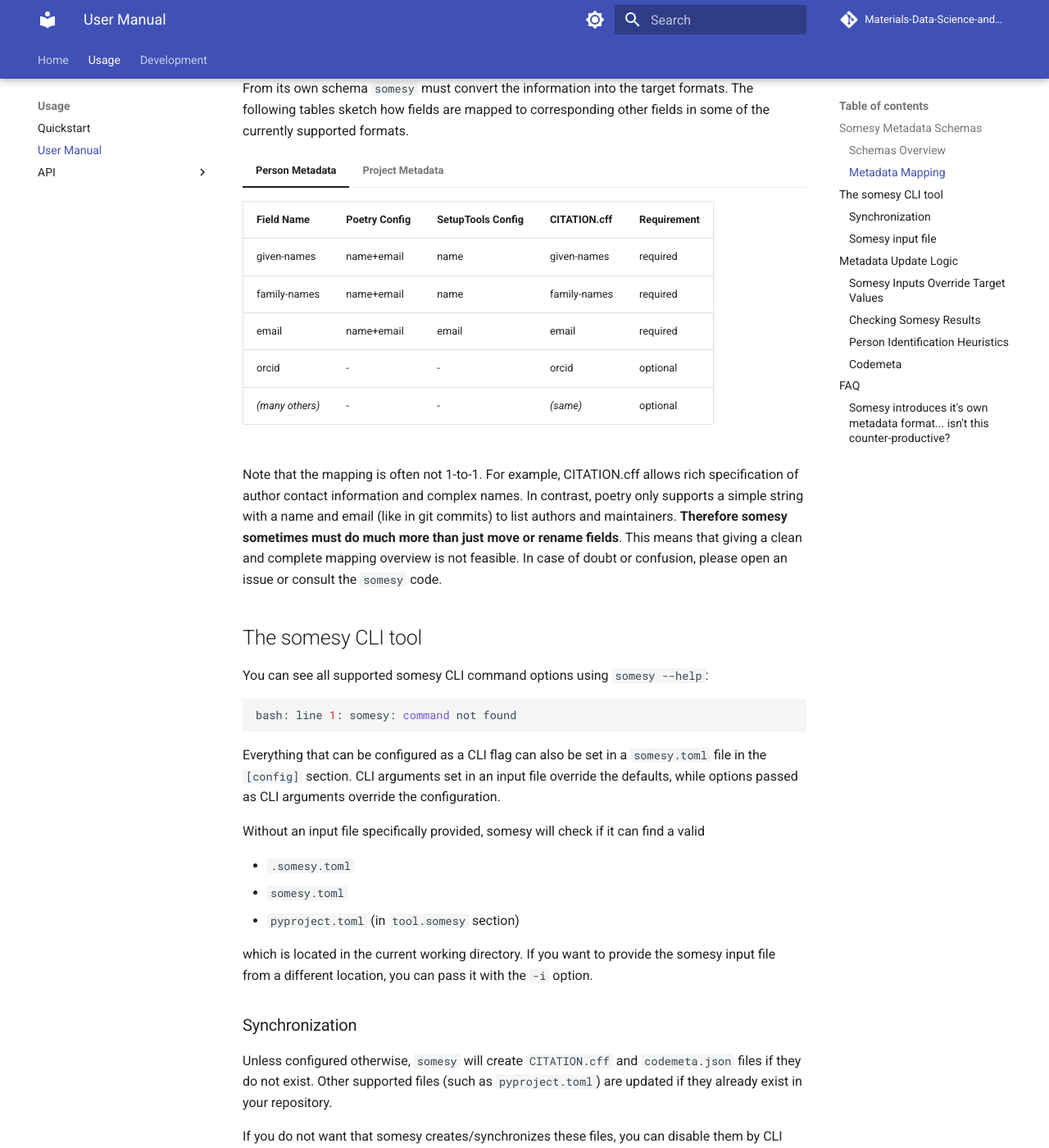
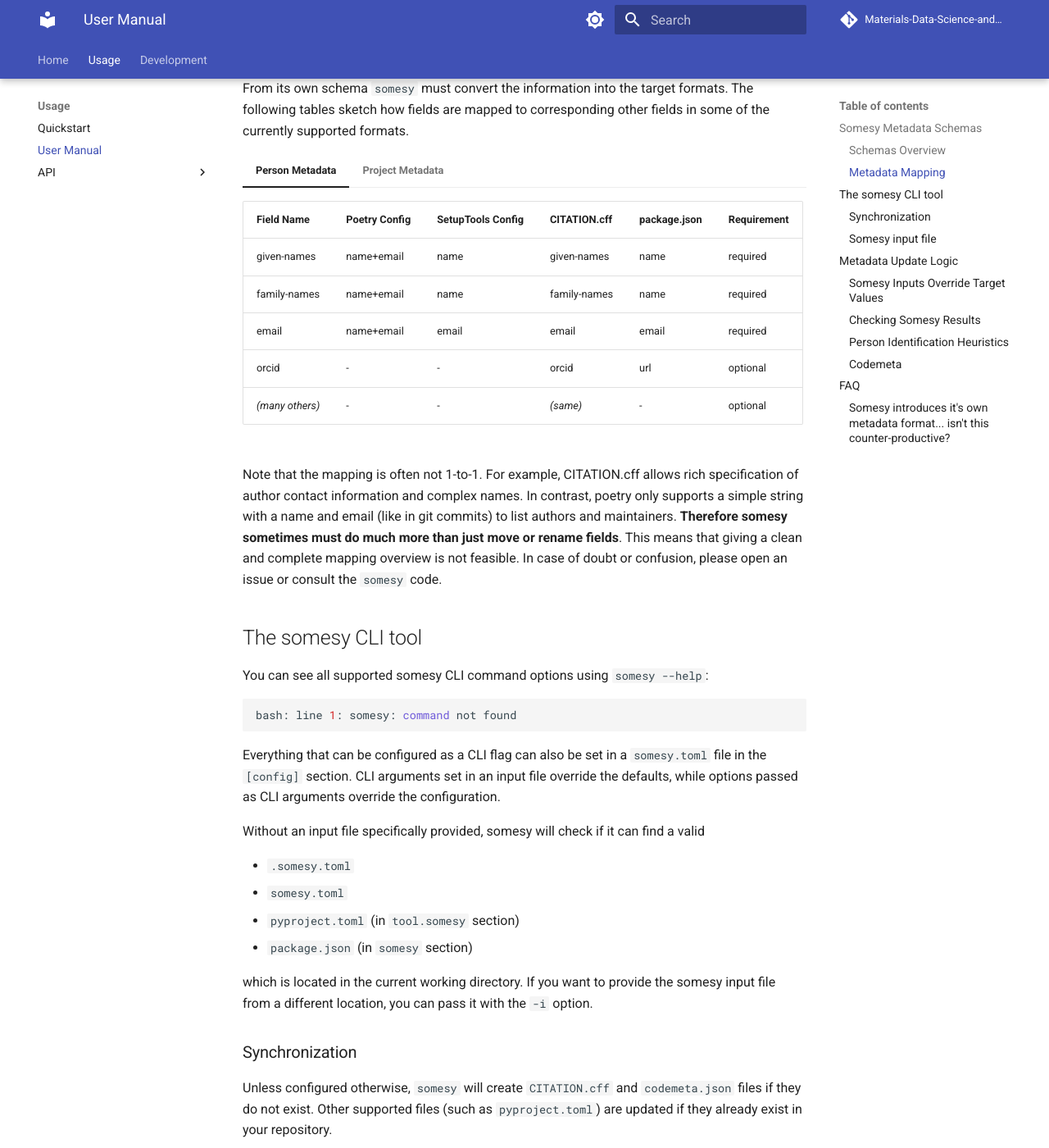
Before and after one commit to Materials-Data-Science-and-Informatics/somesy, an MkDocs documentation site: the page built from docs/manual.md, in a window 1280 px wide and 1400 px high, scrolled down 1701 px. Shown: the whole window at 82% size. Built offline with MkDocs 1.6.1 and Material for MkDocs 9.7.7, drawn with Linux system fonts in a browser that asks for light colours; comment, search, counter and statistics services are not loaded; the version menu is left out.

Commit message:
add package.json info to metadata tables

```diff
--- a/docs/manual.md
+++ b/docs/manual.md
@@ -110,28 +110,29 @@
 some of the currently supported formats.
 
 === "Person Metadata"
-    | Field Name       | Poetry Config | SetupTools Config | CITATION.cff    | Requirement |
-    | ---------------- | ------------- | ----------------- | --------------- | ----------- |
-    | given-names      | name+email    | name              | given-names     | required    |
-    | family-names     | name+email    | name              | family-names    | required    |
-    | email            | name+email    | email             | email           | required    |
-    | orcid            | -             | -                 | orcid           | optional    |
-    | *(many others)*  | -             | -                 | *(same)*        | optional    |
+    | Field Name       | Poetry Config | SetupTools Config | CITATION.cff    | package.json | Requirement |
+    | ---------------- | ------------- | ----------------- | --------------- | ------------ | ----------- |
+    | given-names      | name+email    | name              | given-names     | name         | required    |
+    | family-names     | name+email    | name              | family-names    | name         | required    |
+    | email            | name+email    | email             | email           | email        | required    |
+    | orcid            | -             | -                 | orcid           | url          | optional    |
+    | *(many others)*  | -             | -                 | *(same)*        | -            | optional    |
 
 === "Project Metadata"
-    | Field Name        | Poetry Config | SetupTools Config | CITATION.cff    | Requirement |
-    | ----------------- | ------------- | ----------------- | --------------- | ----------- |
-    | name              | name          | name              | title           | required    |
-    | description       | description   | description       | abstract        | required    |
-    | license           | license       | license           | license         | required    |
-    | version           | version       | version           | version         | optional    |
-    |                   |               |                   |                 |             |
-    | *author=true*     | authors       | authors           | authors         | required    |
-    | *maintainer=true* | maintainers   | maintainers       | contact         | optional    |
-    |                   |               |                   |                 |             |
-    | keywords          | keywords      | keywords          | keywords        | optional    |
-    | repository        | repository    | urls.repository   | repository_code | optional    |
-    | homepage          | homepage      | urls.homepage     | url             | optional    |
+    | Field Name        | Poetry Config | SetupTools Config | CITATION.cff    | package.json | Requirement |
+    | ----------------- | ------------- | ----------------- | --------------- | ------------ | ----------- |
+    | name              | name          | name              | title           | name         | required    |
+    | description       | description   | description       | abstract        | description  | required    |
+    | license           | license       | license           | license         | license      | required    |
+    | version           | version       | version           | version         | version      | optional    |
+    |                   |               |                   |                 |              |             |
+    | *author=true*     | authors       | authors           | authors         | author       | required    |
+    | *maintainer=true* | maintainers   | maintainers       | contact         | maintainers  | optional    |
+    | *people*          | -             | -                 | -               | contributors | optional    |
+    |                   |               |                   |                 |              |             |
+    | keywords          | keywords      | keywords          | keywords        | keywords     | optional    |
+    | repository        | repository    | urls.repository   | repository_code | repository   | optional    |
+    | homepage          | homepage      | urls.homepage     | url             | homepage     | optional    |
 
 Note that the mapping is often not 1-to-1. For example, CITATION.cff allows rich
 specification of author contact information and complex names. In contrast,
@@ -158,6 +159,7 @@
 * `.somesy.toml`
 * `somesy.toml`
 * `pyproject.toml` (in `tool.somesy` section)
+* `package.json` (in `somesy` section)
 
 which is located in the current working directory. If you want to provide
 the somesy input file from a different location, you can pass it with the `-i` option.
```
